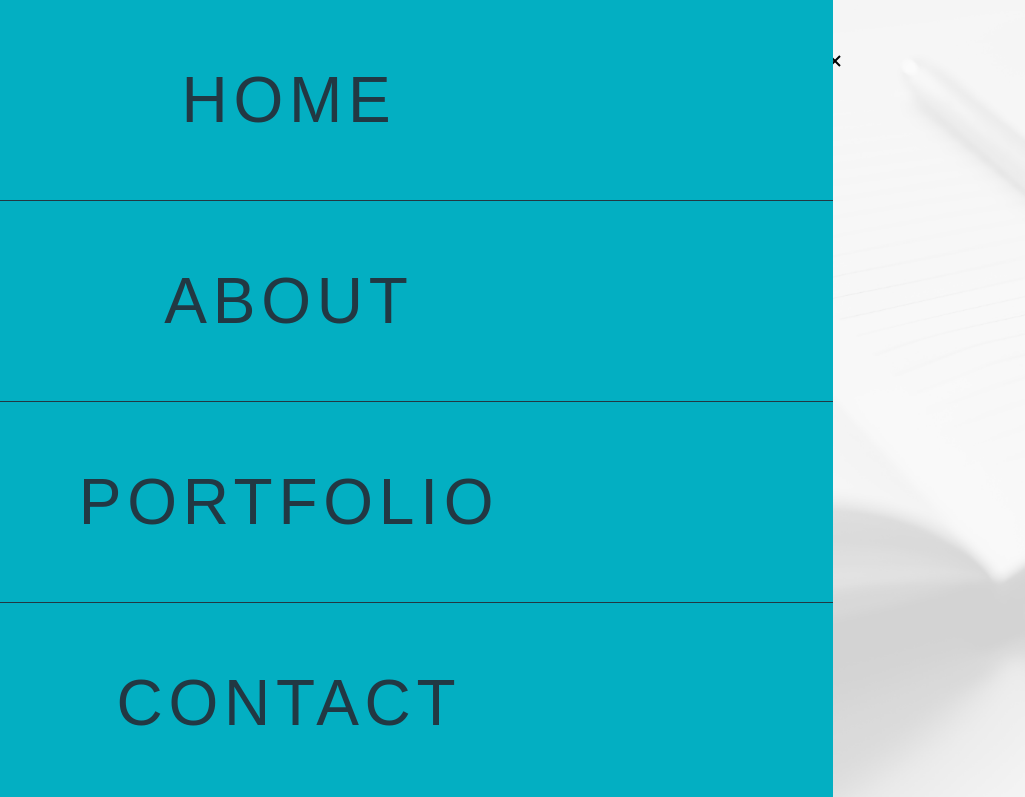
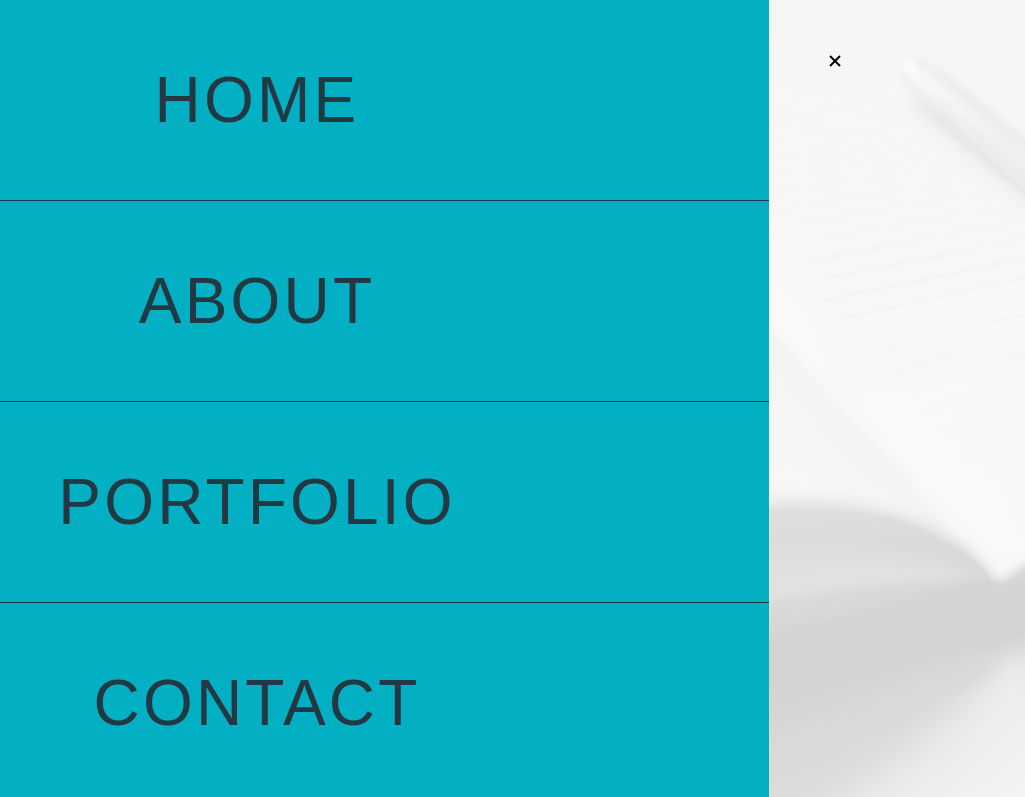
Before and after one commit to Desmond225/Portfolio-with-grids, a website: page index.html in a window 1280 px wide. Both pictures are taken after a click on the button 75 px from the left and 65 px from the top of the page. Shown: the top 797 px of the page, without its empty margins (255-1280 px from the left). Drawn offline with Linux system fonts and the light colour scheme; a web font is replaced by a local one.

Commit message:
navbar functionality on all devices

```diff
--- a/index.html
+++ b/index.html
@@ -13,13 +13,15 @@
 
   <nav>
     <ul>
-      <li><a href="#home">Home</a</li> <li><a href="#about">About</a</li> <li><a href="#portfolio">Portfolio</a</li>
-                <li><a href="#contact">Contact</a></li>
+      <li><a href="#home">Home</a></li>
+      <li><a href="#about">About</a></li>
+      <li><a href="#portfolio">Portfolio</a></li>
+      <li><a href="#contact">Contact</a></li>
     </ul>
   </nav>
 
   <div class="container-all">
-    <div class="welcome">
+    <div class="welcome" id="home">
       <button class="menu-button">
         <svg class="hamburger" x="0px" y="0px" viewBox="0 0 30 17" height="17" width="30">
           <g transform="translate(-15 -15)">
@@ -40,7 +42,7 @@
       <h1>Welcome to my <span>portfolio</span></h1>
     </div>
 
-    <section class="intro">
+    <section class="intro" id="about">
       <div class="intro-left">
         <img src="img/welcome-01.png" alt="computer screen">
       </div>
@@ -78,9 +80,8 @@
       </div>
     </section>
 
-    <section class="portfolio">
+    <section class="portfolio" id="portfolio">
       <h1>My work</h1>
-
 
       <div class="portfolio-items">
         <!--Portfolio items 1-->
@@ -136,7 +137,7 @@
 
     </section>
 
-    <section class="contact">
+    <section class="contact" id="contact">
       <h1>Contact me</h1>
       <form action="">
         <label class="name">Name:
--- a/js/nav.js
+++ b/js/nav.js
@@ -1,5 +1,19 @@
 const navToggle = document.querySelector(".menu-button")
+const nav = document.querySelector('nav')
 
-navToggle.addEventListener('click', _ => {
+function openNav() {
+    console.log('openNav')
     document.body.classList.toggle('nav-is-open')
-})
+
+}
+
+function closeNav() {
+    console.log('closeNav')
+    document.body.classList.remove('nav-is-open')
+}
+
+// navToggle.addEventListener('touchstart', openNav)
+navToggle.addEventListener('click', openNav)
+
+// nav.addEventListener('touchstart', closeNav)
+nav.addEventListener('click', closeNav)
--- a/scss/partials/_base.scss
+++ b/scss/partials/_base.scss
@@ -4,6 +4,7 @@ body {
     line-height: 1.6;
     background: $white;
     font-size: .875rem;
+    overflow-x: hidden;
 
     @include mq {
         font-size: 1.125rem;
--- a/scss/partials/_nav.scss
+++ b/scss/partials/_nav.scss
@@ -1,4 +1,4 @@
-@mixin sans-serif($fs, $ls: .09em, $color: $dark-grey, $tt: uppercase, $lh: 1) {
+@mixin sans-serif($fs, $ls: .05em, $color: $dark-grey, $tt: uppercase, $lh: 1) {
     font-size: $fs;
     letter-spacing: $ls;
     color: $color;
@@ -21,8 +21,7 @@ nav {
     top: 0;
     bottom: 0;
     left: 0;
-    right: 15%;
-    z-index: 10;
+    right: 20%;
 
     transform: translateX(-100%);
     transition: transform ease-out 250ms;
@@ -44,6 +43,10 @@ nav li {
     border-bottom: 1px solid $dark-blue;
     text-align: center;
 
+    &:not(:last-of-type) {
+        border-bottom: 1px solid $dark-blue;
+    }
+
     &:hover {
         background: rgba($dark-blue, .5);
     }
@@ -62,6 +65,8 @@ nav a {
 }
 
 .nav-is-open {
+    height: 100vh;
+    overflow: hidden;
     nav {
         transform: translateX(0);
     }
```
Also changed, not shown: css/main.css.
